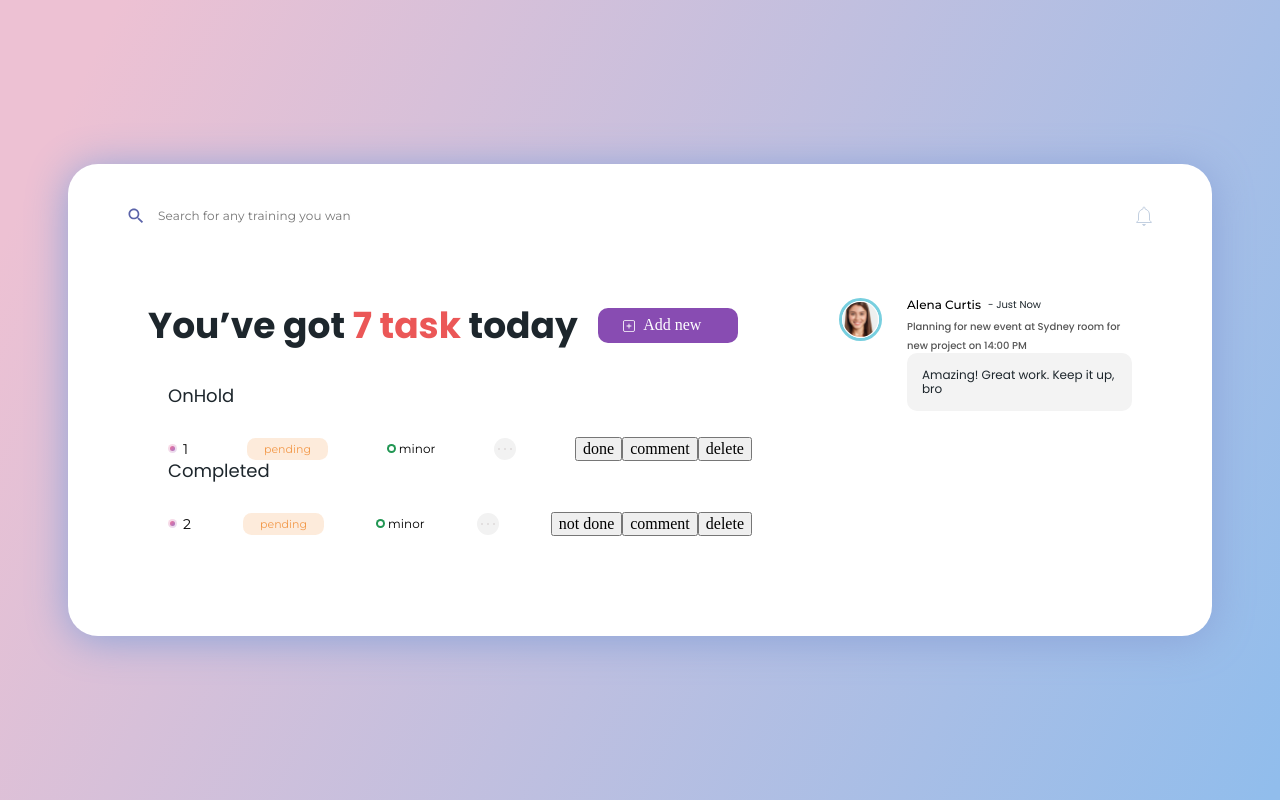
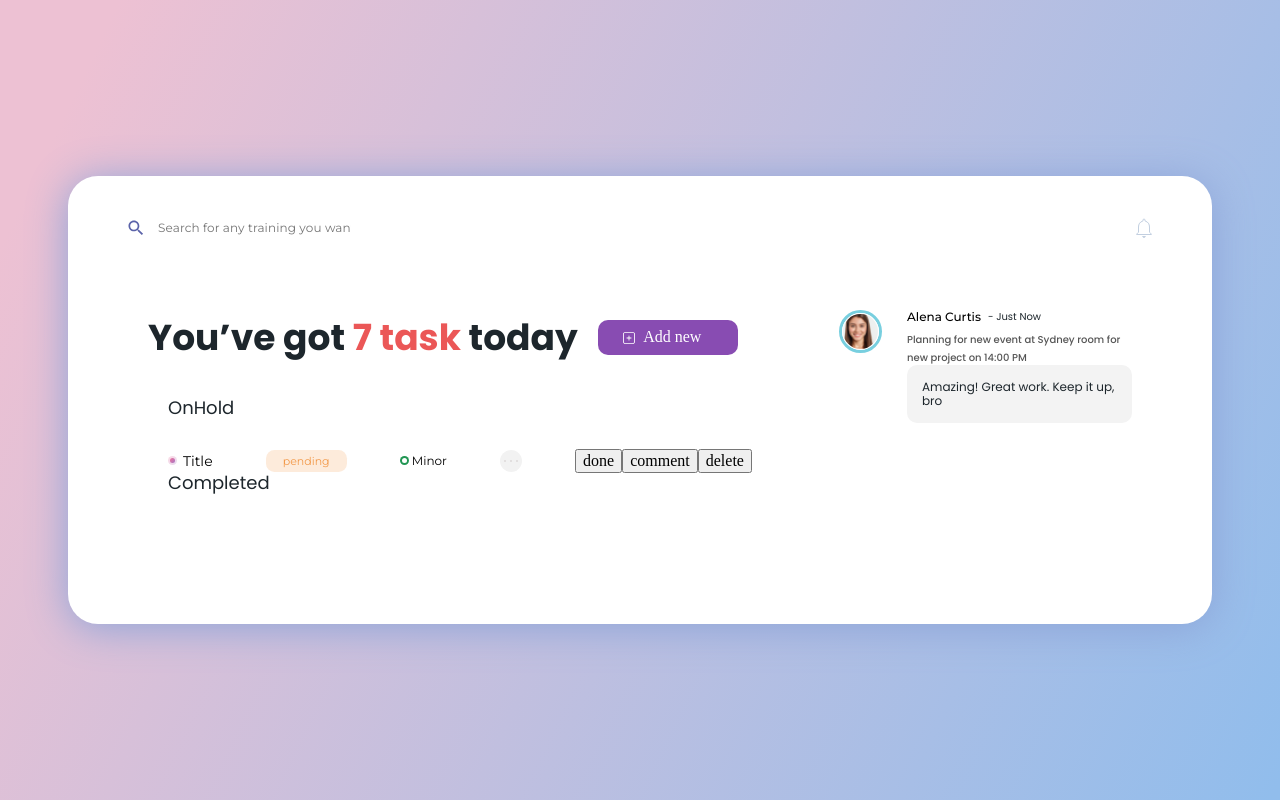
Before and after one commit to RamazanIttiev/DD_final, a React (Create React App) app: page / in a window 1280 px wide. Built offline with nearby package versions, Linux system fonts and the light colour scheme.

Commit message:
added material ui

```diff
--- a/db.json
+++ b/db.json
@@ -3,8 +3,8 @@
     {
       "id": "1",
       "userId": [],
-      "title": "Tile",
-      "complete": false,
+      "title": "Title",
+      "completed": false,
       "status": "pending",
       "importance": "minor"
     }
--- a/package.json
+++ b/package.json
@@ -3,6 +3,7 @@
   "version": "0.1.0",
   "private": true,
   "dependencies": {
+    "@material-ui/core": "^4.11.3",
     "@testing-library/jest-dom": "^5.11.10",
     "@testing-library/react": "^11.2.6",
     "@testing-library/user-event": "^12.8.3",
@@ -38,6 +39,7 @@
   "devDependencies": {
     "axios": "^0.21.1",
     "classnames": "^2.3.1",
-    "node-sass": "^5.0.0"
+    "node-sass": "^5.0.0",
+    "uuid": "^8.3.2"
   }
 }
--- a/src/state/TasksState.js
+++ b/src/state/TasksState.js
@@ -1,29 +1,25 @@
-import { makeAutoObservable, toJS } from 'mobx';
+import { makeAutoObservable } from 'mobx';
 import api from '../api';
+import { v4 as uuidv4 } from 'uuid';
 
 class TasksState {
   tasks = [
     {
-      id: '1',
+      id: uuidv4(),
       userId: [],
-      title: '1',
+      title: 'Title',
       completed: false,
       status: 'pending',
-      importance: 'minor',
-    },
-    {
-      id: '2',
-      userId: [],
-      title: '2',
-      completed: true,
-      status: 'pending',
-      importance: 'minor',
+      importance: 'Minor',
     },
   ];
 
   constructor() {
     makeAutoObservable(this);
   }
+  // async getTasks() {
+  //   return (this.tasks = await api.tasks.getTasksDB());
+  // }
 
   get onHold() {
     return this.tasks.filter(task => !task.completed);
@@ -38,12 +34,13 @@ class TasksState {
     item.completed = !item.completed;
   }
 
+  addTask(data) {
+    this.tasks.push(data);
+  }
+
   remove(id) {
     this.tasks = this.tasks.filter(item => item.id !== id);
   }
-  // async getTasks() {
-  //   this.tasks = await api.tasks.getTasksDB();
-  // }
 }
 
 export default TasksState;
```
Also changed, not shown: 1 other file (tests, documents, lock files or other folders).
